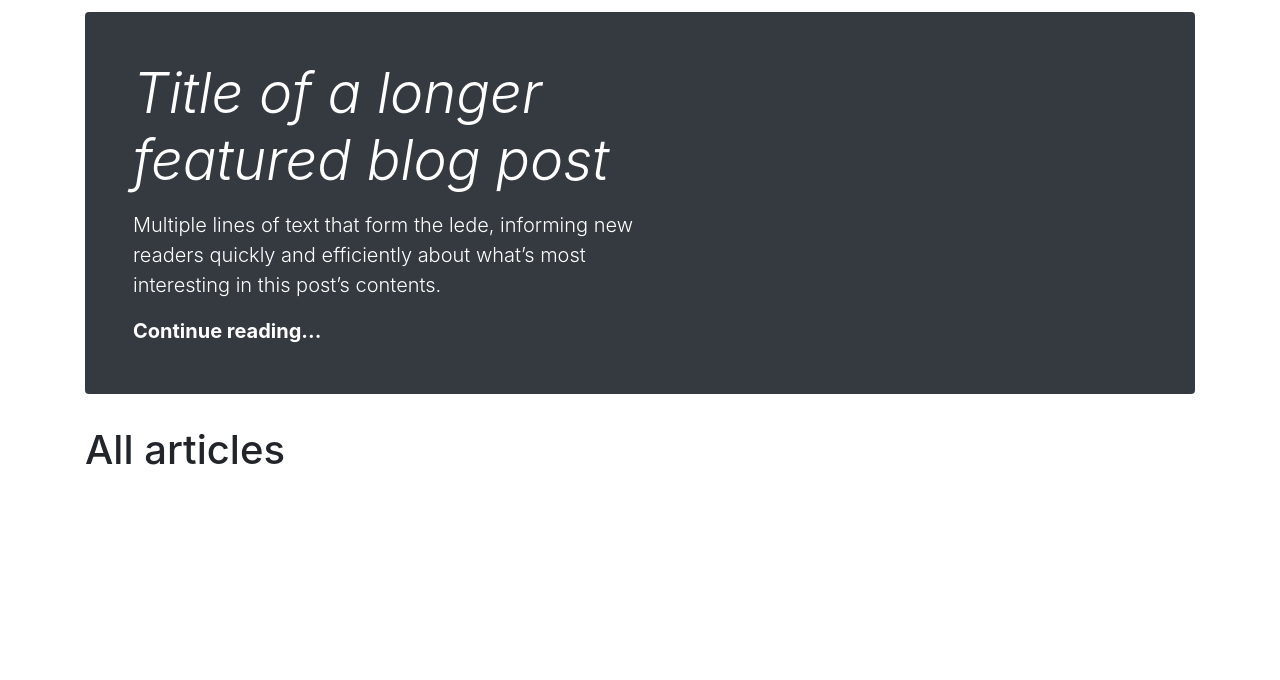
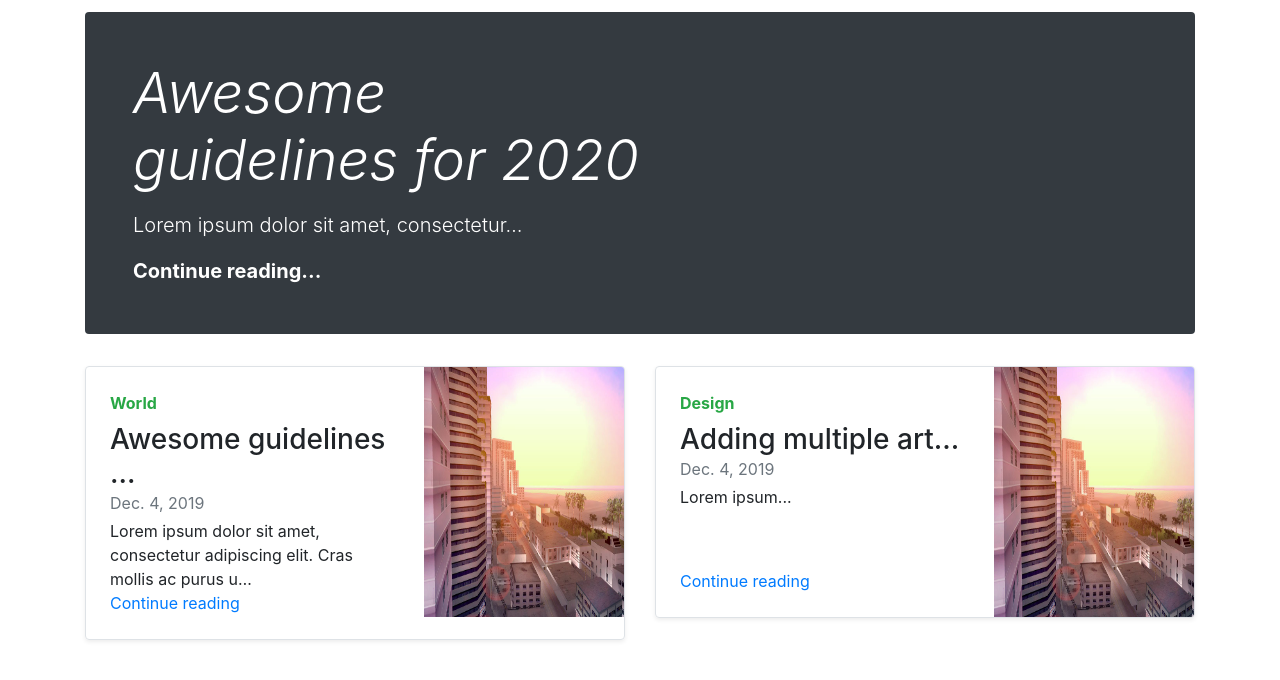
Before and after one commit to oddjob23/django_blog_application, a Django app: page / in a window 1280 px wide. Shown: the part 107-787 px from the top of the page. Run offline with Django 3.2, Linux system fonts and the light colour scheme; data comes from the database, SQL or seed files in the repository; both versions use the stored data as it was after the commit; some libraries are stand-ins or nearby versions.

Commit message:
Changed home template view to TemplateView, added bootstrap template, data filtering, added "category" field on model

```diff
--- a/src/article/models.py
+++ b/src/article/models.py
@@ -1,19 +1,47 @@
 from django.db import models
+
 from django.utils.text import slugify
 from django.shortcuts import reverse
 from django.contrib.auth import get_user_model
 # Create your models here.
-
+Wrd = "World"
+US = "U.S."
+Tech = "Technology"
+Des = "Design"
+Cult = "Culture"
+Bus = "Business"
+Pol = "Politics"
+Op = "Opinion"
+Sc = "Science"
+Hth = "Health"
+St = "Style"
+Tr = "Travel"
+CATEGORY_CHOICES = (
+    (Wrd, 'World'),
+    (US, 'U.S.'),
+    (Tech, 'Technology'),
+    (Des, 'Design'),
+    (Cult, 'Culture'),
+    (Bus, 'Business'),
+    (Pol, 'Politics'),
+    (Op, 'Opinion'),
+    (Sc, 'Science'),
+    (Hth, 'Health'),
+    (St, 'Style'),
+    (Tr, 'Travel')
+)
 class Article(models.Model):
     title = models.CharField(max_length=120)
     subtitle = models.CharField(max_length=245, null=True, blank=True)
-    slug = models.SlugField(unique=True)
+    slug = models.SlugField(unique=True, max_length=200)
     publish_date = models.DateTimeField(auto_now_add=True)
     updated_date = models.DateTimeField(auto_now=True)
     content = models.TextField()
     thumbnail = models.ImageField()
     author = models.ForeignKey(get_user_model(), on_delete=models.CASCADE)
     featured = models.BooleanField(default=False)
+    headline = models.BooleanField(default=False)
+    category = models.CharField(choices=CATEGORY_CHOICES, default=Wrd, max_length=20)
     def __str__(self):
         return self.title
 
@@ -24,6 +52,10 @@ class Article(models.Model):
         value = self.title
         self.slug = slugify(value)
         return super().save(*args, **kwargs)
+
+    def get_headline_article(self):
+        return Article.objects.filter(headline=True).last()
+
 
     # get all the comments
     @property
--- a/src/article/views.py
+++ b/src/article/views.py
@@ -1,9 +1,16 @@
 from django.shortcuts import render
-from django.views.generic import ListView, DetailView, CreateView, UpdateView, DeleteView
+from django.views.generic import View, TemplateView, ListView, DetailView, CreateView, UpdateView, DeleteView
 from .models import Article, Comment
 # Create your views here.
 
-class ArticlesListView(ListView):
-    template_name = 'article/article_list.html'
+class ArticlesListView(TemplateView):
+    template_name = 'article/home.html'
     model = Article
     context_object_name = 'articles'
+    def get_context_data(self, **kwargs):
+        context = super().get_context_data(**kwargs)
+        context.update({
+            'headline_article': Article.get_headline_article(self),
+            'featured_latest_two': Article.objects.filter(featured=True).order_by('-publish_date')[:2]
+        })
+        return context
--- a/src/templates/article/article_list.html
+++ /dev/null
@@ -1,9 +0,0 @@
-{% extends 'base.html' %}
-
-{% block title %}
-    <title> Home | Featured Articles</title>
-{% endblock title %}
-
-{% block content %}
-    <h1>All articles
-{% endblock content %}
--- /dev/null
+++ b/src/templates/article/home.html
@@ -0,0 +1,31 @@
+{% extends 'base.html' %}
+
+{% block title %}
+<title> Home | Featured Articles</title>
+{% endblock title %}
+{% block headline %}
+<h1 class="display-4 font-italic">{{ headline_article.title }}</h1>
+<p class="lead my-3"> {{headline_article.content|truncatechars:40}}</p>
+<p class="lead mb-0">
+    <a href="#" class="text-white font-weight-bold">Continue reading...</a>
+</p>
+{% endblock headline %}
+
+{% block featured %}
+{% for article in featured_latest_two %}
+<div class="col-md-6">
+    <div class="row no-gutters border rounded overflow-hidden flex-md-row mb-4 shadow-sm h-md-250 position-relative">
+        <div class="col p-4 d-flex flex-column position-static">
+            <strong class="d-inline-block mb-2 text-success"> {{ article.category}} </strong>
+            <h3 class="mb-0">{{article.title|truncatechars:20}}</h3>
+            <div class="mb-1 text-muted">{{article.publish_date|date}}</div>
+            <p class="card-text mb-auto">{{article.content|truncatechars:80}}</p>
+            <a href="#" class="stretched-link">Continue reading</a>
+        </div>
+        <div class="col-auto d-none d-lg-block">
+        <img style="width: 200px; height: 250px" src="{{article.thumbnail.url}}" href="{{article.slug}}"/>
+        </div>
+    </div>
+</div>
+{% endfor %}
+{% endblock featured %}
--- a/src/templates/base.html
+++ b/src/templates/base.html
@@ -1,5 +1,6 @@
 <!DOCTYPE html>
 <html lang="en">
+
 <head>
   <meta charset="UTF-8">
   <meta name="viewport" content="width=device-width, initial-scale=1.0">
@@ -7,9 +8,11 @@
   {% block title %}
   <title>Django Blog Application</title>
   {% endblock title %}
-    <link rel="stylesheet" href="https://stackpath.bootstrapcdn.com/bootstrap/4.4.1/css/bootstrap.min.css" integrity="sha384-Vkoo8x4CGsO3+Hhxv8T/Q5PaXtkKtu6ug5TOeNV6gBiFeWPGFN9MuhOf23Q9Ifjh" crossorigin="anonymous">
+  <link rel="stylesheet" href="https://stackpath.bootstrapcdn.com/bootstrap/4.4.1/css/bootstrap.min.css"
+    integrity="sha384-Vkoo8x4CGsO3+Hhxv8T/Q5PaXtkKtu6ug5TOeNV6gBiFeWPGFN9MuhOf23Q9Ifjh" crossorigin="anonymous">
 
 </head>
+
 <body>
   <div class="container">
     <header class="blog-header py-3">
@@ -22,7 +25,13 @@
         </div>
         <div class="col-4 d-flex justify-content-end align-items-center">
           <a class="text-muted" href="#" aria-label="Search">
-          <svg xmlns="http://www.w3.org/2000/svg" width="20" height="20" fill="none" stroke="currentColor" stroke-linecap="round" stroke-linejoin="round" stroke-width="2" class="mx-3" role="img" viewBox="0 0 24 24" focusable="false"><title>Search</title><circle cx="10.5" cy="10.5" r="7.5"/><path d="M21 21l-5.2-5.2"/></svg>
+            <svg xmlns="http://www.w3.org/2000/svg" width="20" height="20" fill="none" stroke="currentColor"
+              stroke-linecap="round" stroke-linejoin="round" stroke-width="2" class="mx-3" role="img"
+              viewBox="0 0 24 24" focusable="false">
+              <title>Search</title>
+              <circle cx="10.5" cy="10.5" r="7.5" />
+              <path d="M21 21l-5.2-5.2" />
+            </svg>
           </a>
           <a class="btn btn-sm btn-outline-secondary" href="#">Sign up</a>
         </div>
@@ -48,16 +57,35 @@
 
     <div class="jumbotron p-4 p-md-5 text-white rounded bg-dark">
       <div class="col-md-6 px-0">
+        {% block headline %}
         <h1 class="display-4 font-italic">Title of a longer featured blog post</h1>
-      <p class="lead my-3">Multiple lines of text that form the lede, informing new readers quickly and efficiently about what’s most interesting in this post’s contents.</p>
-      <p class="lead mb-0"><a href="#" class="text-white font-weight-bold">Continue reading...</a></p>
+        <p class="lead my-3">Multiple lines of text that form the lede, informing new readers quickly and efficiently
+          about what’s most interesting in this post’s contents.</p>
+        <p class="lead mb-0">
+          <a href="#" class="text-white font-weight-bold">Continue reading...</a>
+        </p>
+        {% endblock headline %}
       </div>
     </div>
+    <div class="row">
+    {% block featured %}
+
+    {% endblock featured %}
+    </div>
+
+
     {% block content %}
     {% endblock content %}
 
-<script src="https://code.jquery.com/jquery-3.4.1.slim.min.js" integrity="sha384-J6qa4849blE2+poT4WnyKhv5vZF5SrPo0iEjwBvKU7imGFAV0wwj1yYfoRSJoZ+n" crossorigin="anonymous"></script>
-<script src="https://cdn.jsdelivr.net/npm/popper.js@1.16.0/dist/umd/popper.min.js" integrity="sha384-Q6E9RHvbIyZFJoft+2mJbHaEWldlvI9IOYy5n3zV9zzTtmI3UksdQRVvoxMfooAo" crossorigin="anonymous"></script>
-<script src="https://stackpath.bootstrapcdn.com/bootstrap/4.4.1/js/bootstrap.min.js" integrity="sha384-wfSDF2E50Y2D1uUdj0O3uMBJnjuUD4Ih7YwaYd1iqfktj0Uod8GCExl3Og8ifwB6" crossorigin="anonymous"></script>
+    <script src="https://code.jquery.com/jquery-3.4.1.slim.min.js"
+      integrity="sha384-J6qa4849blE2+poT4WnyKhv5vZF5SrPo0iEjwBvKU7imGFAV0wwj1yYfoRSJoZ+n" crossorigin="anonymous">
+    </script>
+    <script src="https://cdn.jsdelivr.net/npm/popper.js@1.16.0/dist/umd/popper.min.js"
+      integrity="sha384-Q6E9RHvbIyZFJoft+2mJbHaEWldlvI9IOYy5n3zV9zzTtmI3UksdQRVvoxMfooAo" crossorigin="anonymous">
+    </script>
+    <script src="https://stackpath.bootstrapcdn.com/bootstrap/4.4.1/js/bootstrap.min.js"
+      integrity="sha384-wfSDF2E50Y2D1uUdj0O3uMBJnjuUD4Ih7YwaYd1iqfktj0Uod8GCExl3Og8ifwB6" crossorigin="anonymous">
+    </script>
 </body>
+
 </html>
```
Also changed, not shown: src/article/migrations/0004_article_headline.py (added), src/article/migrations/0005_article_category.py (added), src/article/migrations/0006_auto_20191204_1626.py (added), src/db.sqlite3, src/media_root/image01.jfif (added), src/media_root/image01_M45Yv5w.jfif (added). Lines whose indentation alone changed are shown as unchanged.
